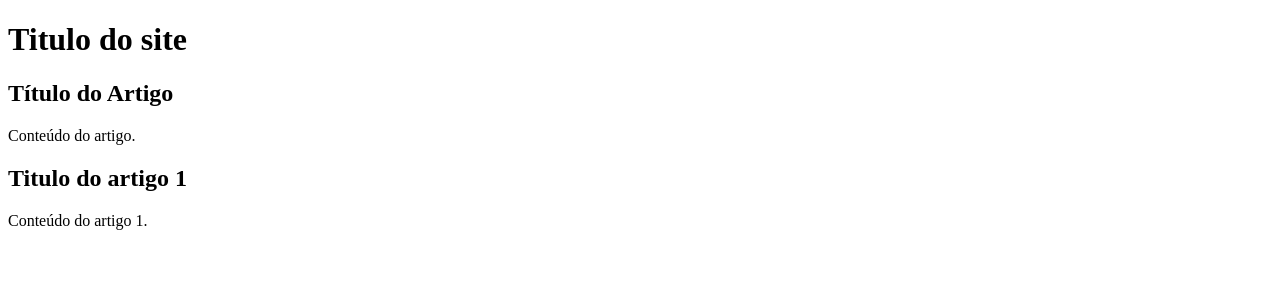
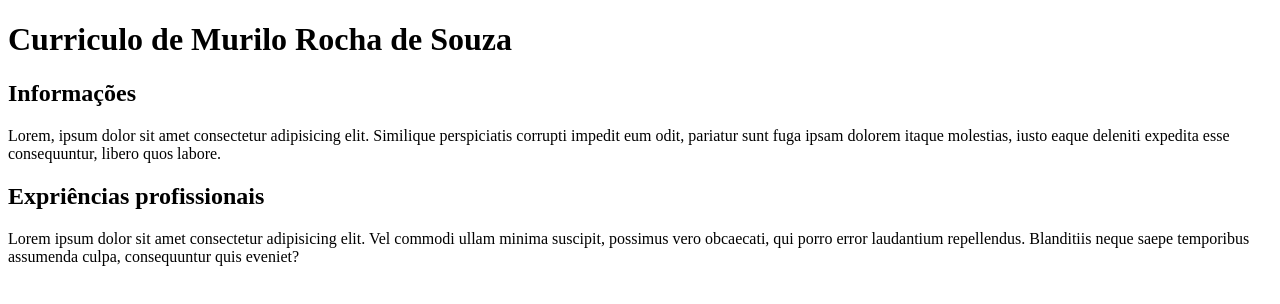
Before and after one commit to murilorochadeV/test-branch, a plain HTML site: page index.html in a window 1280 px wide. Drawn offline with Linux system fonts and the light colour scheme.

Commit message:
add index.html
Adicionei o arquivo index.html e coloquei algumas informações iniciais

```diff
--- a/index.html
+++ b/index.html
@@ -3,20 +3,20 @@
 <head>
     <meta charset="UTF-8">
     <meta name="viewport" content="width=device-width, initial-scale=1.0">
-    <title>Nome do site</title>
+    <title>Murilo Rocha de Souza</title>
 </head>
 <body>
     <main>
         <header>
-            <h1>Titulo do site</h1>
+            <h1>Curriculo de Murilo Rocha de Souza</h1>
         </header>
         <article>
-            <h2>Título do Artigo</h2>
-            <p>Conteúdo do artigo.</p>
+            <h2>Informações</h2>
+            <p>Lorem, ipsum dolor sit amet consectetur adipisicing elit. Similique perspiciatis corrupti impedit eum odit, pariatur sunt fuga ipsam dolorem itaque molestias, iusto eaque deleniti expedita esse consequuntur, libero quos labore.</p>
         </article>
         <article>
-            <h2>Titulo do artigo 1</h2>
-            <p>Conteúdo do artigo 1.</p>
+            <h2>Expriências profissionais</h2>
+            <p>Lorem ipsum dolor sit amet consectetur adipisicing elit. Vel commodi ullam minima suscipit, possimus vero obcaecati, qui porro error laudantium repellendus. Blanditiis neque saepe temporibus assumenda culpa, consequuntur quis eveniet?</p>
         </article>
     </main>
 </body>
```
